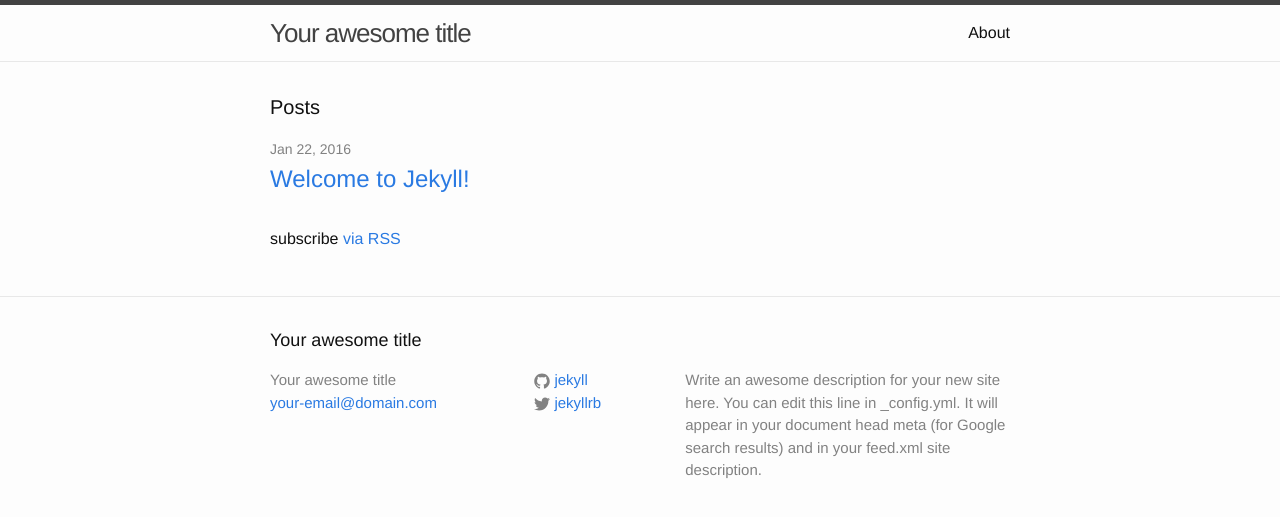
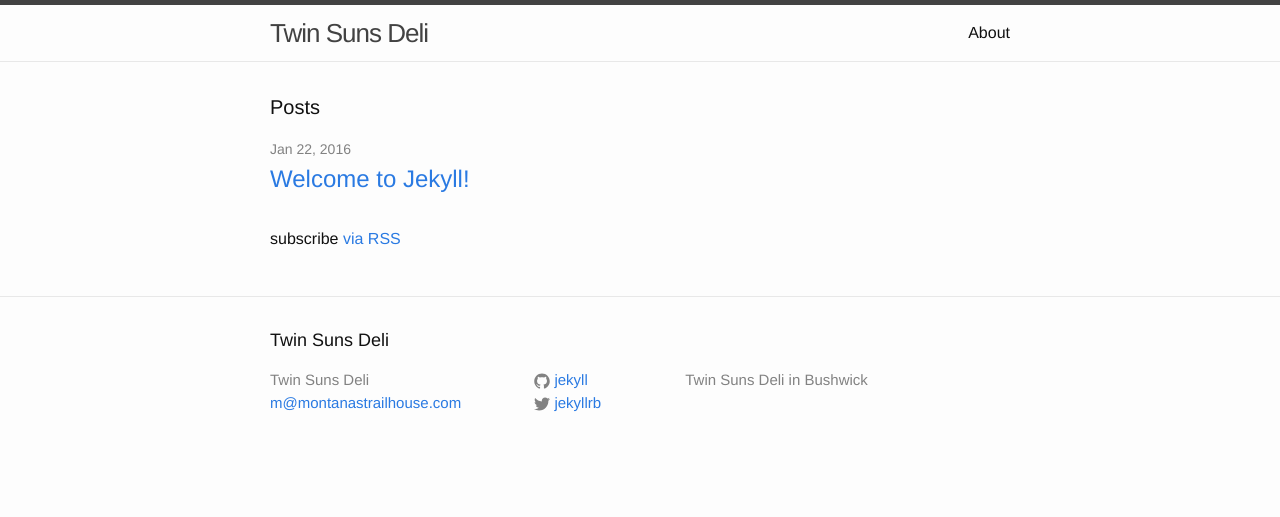
Before and after one commit to moizk/twinsunsdeli, a Jekyll site: the page built from index.html, in a window 1280 px wide. Shown: the top 517 px of the page. Built offline with Jekyll 4.4.1, drawn with Linux system fonts in a browser that asks for light colours.

Commit message:
update for twin suns

```diff
--- a/_config.yml
+++ b/_config.yml
@@ -1,12 +1,10 @@
 # Site settings
-title: Your awesome title
-email: your-email@domain.com
+title: Twin Suns Deli
+email: m@montanastrailhouse.com
 description: > # this means to ignore newlines until "baseurl:"
-  Write an awesome description for your new site here. You can edit this
-  line in _config.yml. It will appear in your document head meta (for
-  Google search results) and in your feed.xml site description.
+  Twin Suns Deli in Bushwick
 baseurl: "" # the subpath of your site, e.g. /blog/
-url: "http://yourdomain.com" # the base hostname & protocol for your site
+url: "http://twinsunsdeli.com" # the base hostname & protocol for your site
 twitter_username: jekyllrb
 github_username:  jekyll
 
```
